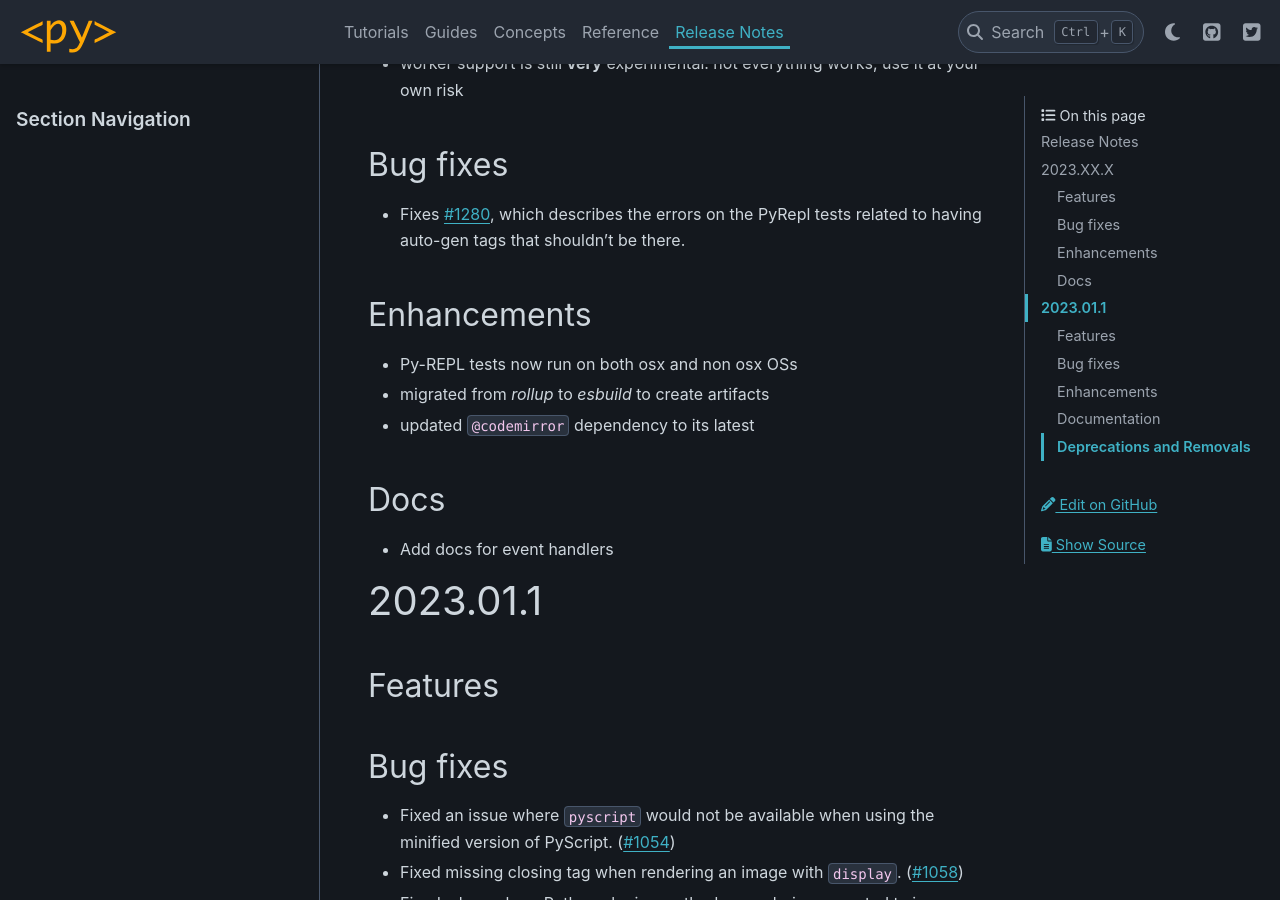
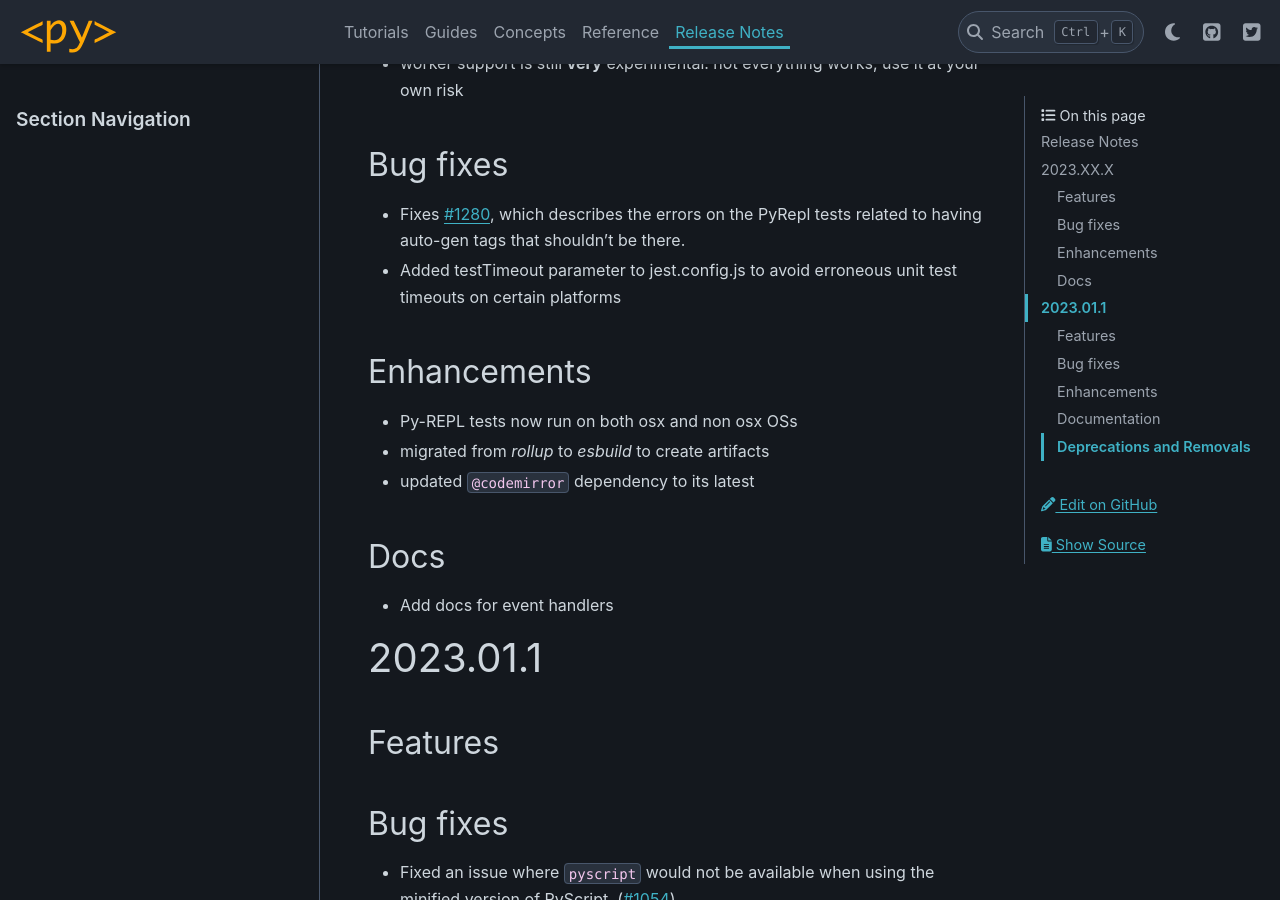
Before and after one commit to pyscript/pyscript, a Sphinx documentation site: the page built from docs/changelog.md, in a window 1280 px wide and 900 px high, scrolled down 1474 px. Built offline with Sphinx 7.4.7 and the PyData theme 0.15.4, drawn with Linux system fonts in a browser that asks for light colours.

Commit message:
update changelog.md to show jest testTimeout parameter add

```diff
--- a/docs/changelog.md
+++ b/docs/changelog.md
@@ -34,6 +34,7 @@
 ---------
 
 - Fixes [#1280](https://github.com/pyscript/pyscript/issues/1280), which describes the errors on the PyRepl tests related to having auto-gen tags that shouldn't be there.
+- Added testTimeout parameter to jest.config.js to avoid erroneous unit test timeouts on certain platforms
 
 Enhancements
 ------------
```
